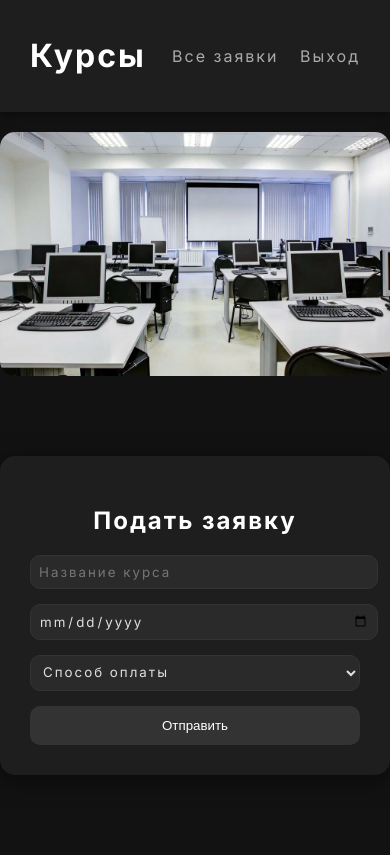
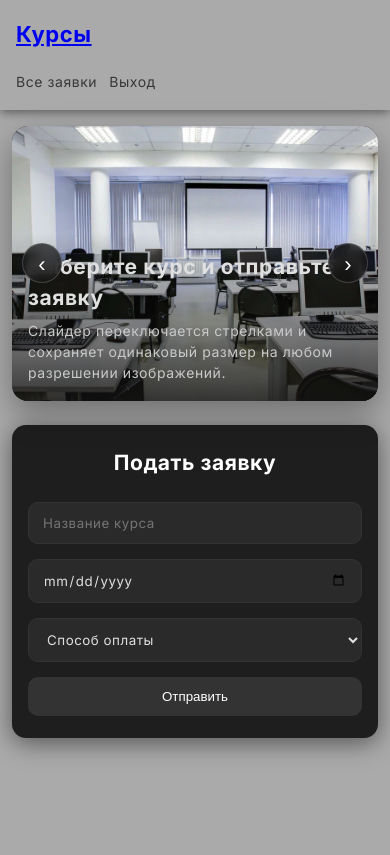
Before and after one commit to empt1dae/demo, a PHP site: page /orders.php in a window 390 px wide. After the commit the page ends 756 px from the top, so only its background shows below. Run offline with PHP 8.4, Linux system fonts and the light colour scheme; a user stored in the database is signed in.

Commit message:
Add files via upload

```diff
--- a/korochki/db.php
+++ b/korochki/db.php
@@ -1,5 +1,5 @@
 <?php
-    $conn = new mysqli("localhost", "root", "", "korochki");
+    $conn = new mysqli("127.0.0.1", "root", "", "korochki", 3307);
     if($conn->connect_error){
         die("Ошибка  подключения!");
     }
--- a/korochki/orders.php
+++ b/korochki/orders.php
@@ -1,7 +1,6 @@
 <?php
 session_start();
-include("db_copy.php");
-
+include("db.php");
 
 ini_set('display_errors', 1);
 
@@ -14,13 +13,10 @@ $error = "";
 $success = "";
 
 if ($_SERVER["REQUEST_METHOD"] === "POST") {
-
     if (!empty($_POST['kurses']) && !empty($_POST['date']) && !empty($_POST['payment_type'])) {
-
         $kurses = mysqli_real_escape_string($conn, $_POST['kurses']);
         $date = mysqli_real_escape_string($conn, $_POST['date']);
         $payment = mysqli_real_escape_string($conn, $_POST['payment_type']);
-
         $user_id = $_SESSION['users']['id'];
 
         $query = "INSERT INTO orders (kurses, date, payment_type, user_id)
@@ -31,7 +27,6 @@ if ($_SERVER["REQUEST_METHOD"] === "POST") {
         } else {
             $error = "Ошибка: " . mysqli_error($conn);
         }
-
     } else {
         $error = "Заполните все поля";
     }
@@ -39,19 +34,17 @@ if ($_SERVER["REQUEST_METHOD"] === "POST") {
 ?>
 
 <!DOCTYPE html>
-<html lang="en">
+<html lang="ru">
 <head>
     <meta charset="UTF-8">
     <meta name="viewport" content="width=device-width, initial-scale=1.0">
-    <title></title>
-    <head>
     <title>Заявка</title>
     <link rel="stylesheet" href="style.css">
 </head>
 <body>
 
 <header class="header">
-    <h1>Курсы</h1>
+    <h1> <a href="orders.php">Курсы</a> </h1>
     <div class="nav">
         <a href="orders_all.php">Все заявки</a>
         <a href="logout.php">Выход</a>
@@ -59,12 +52,18 @@ if ($_SERVER["REQUEST_METHOD"] === "POST") {
 </header>
 
 <div class="slider">
-    <img src="media/image08.webp" class="slide active">
-    <img src="media/image09.webp" class="slide">
-    <img src="media/image06.jpg" class="slide">
-    <img src="media/image07.jpg" class="slide">
-    <img src="media/image11.jpg" class="slide">
-    <img src="media/image13.webp" class="slide">
+    <button class="slider-arrow prev" type="button" aria-label="Previous slide">&#8249;</button>
+    <img src="media/image08.webp" class="slide active" alt="Курс 1">
+    <img src="media/image09.webp" class="slide" alt="Курс 2">
+    <img src="media/image06.jpg" class="slide" alt="Курс 3">
+    <img src="media/image07.jpg" class="slide" alt="Курс 4">
+    <img src="media/image11.jpg" class="slide" alt="Курс 5">
+    <img src="media/image13.webp" class="slide" alt="Курс 6">
+    <div class="slider-overlay">
+        <h2>Выберите курс и отправьте заявку</h2>
+        <p>Слайдер переключается стрелками и сохраняет одинаковый размер на любом разрешении изображений.</p>
+    </div>
+    <button class="slider-arrow next" type="button" aria-label="Next slide">&#8250;</button>
 </div>
 
 <div class="form-container">
@@ -80,11 +79,9 @@ if ($_SERVER["REQUEST_METHOD"] === "POST") {
         <?php endif; ?>
     </div>
 
-    <div>
+    <div class="form">
         <form method="POST" class="form">
-
             <input type="text" class="input-padding" name="kurses" placeholder="Название курса" required>
-
             <input type="date" class="input-padding" name="date" required>
 
             <select name="payment_type" class="input-padding" required>
@@ -94,7 +91,6 @@ if ($_SERVER["REQUEST_METHOD"] === "POST") {
             </select>
 
             <button>Отправить</button>
-
         </form>
     </div>
 </div>
--- a/korochki/script.js
+++ b/korochki/script.js
@@ -1,8 +1,21 @@
-let slides = document.querySelectorAll(".slide");
-let index = 0;
+const slides = document.querySelectorAll(".slide");
+const prevButton = document.querySelector(".slider-arrow.prev");
+const nextButton = document.querySelector(".slider-arrow.next");
 
-setInterval(() => {
-    slides[index].classList.remove("active");
-    index = (index + 1) % slides.length;
-    slides[index].classList.add("active");
-}, 3000);
+if (slides.length) {
+    let index = 0;
+
+    const showSlide = (nextIndex) => {
+        slides[index].classList.remove("active");
+        index = (nextIndex + slides.length) % slides.length;
+        slides[index].classList.add("active");
+    };
+
+    if (prevButton) {
+        prevButton.addEventListener("click", () => showSlide(index - 1));
+    }
+
+    if (nextButton) {
+        nextButton.addEventListener("click", () => showSlide(index + 1));
+    }
+}
--- a/korochki/style.css
+++ b/korochki/style.css
@@ -1,12 +1,17 @@
 
 @import url('https://fonts.googleapis.com/css2?family=Inter:ital,opsz,wght@0,14..32,100..900;1,14..32,100..900&display=swap');
+
+* {
+    box-sizing: border-box;
+}
 
 body {
     margin: 0;
     font-family: "Inter", sans-serif;
-    letter-spacing: 2px;
-    background: #121212;
+    letter-spacing: 0.04em;
+    background: #aaaaaa;
     color: #e0e0e0;
+    line-height: 1.5;
 }
 
 
@@ -14,36 +19,54 @@ body {
     display: flex;
     justify-content: space-between;
     align-items: center;
-    padding: 15px 30px;
-    background: #1e1e1e;
+    gap: 20px;
+    padding: 18px 30px;
+    background: #aaaaaa;
     box-shadow: 0 2px 10px rgba(0,0,0,0.5);
 }
 
 .header h1 {
-    color: #ffffff;
+    text-decoration: none;
+    transition: 0.3s;
+    color: #383838;
+    margin: 0;
+    font-size: clamp(24px, 3vw, 34px);
+
+}
+
+.header h1:hover {
+    color: #000000;
+    text-decoration: none;
+
+}
+
+a:visited {
+    text-decoration: none;
+    color:  #383838;
 }
 
 .nav a {
     margin-left: 15px;
     text-decoration: none;
-    color: #aaa;
+    color: #383838;
     transition: 0.3s;
 }
 
 .nav a:hover {
-    color: #fff;
+    color: #000000;
 }
 
 
 .container {
-    padding: 30px;
+    width: min(1100px, calc(100% - 32px));
+    margin: 0 auto;
+    padding: 30px 0 40px;
 }
 
 
 .form-container {
-
-    max-width: 400px;
-    margin: 80px auto;
+    width: min(100%, 420px);
+    margin: 48px auto;
     background: #1e1e1e;
     padding: 30px;
     border-radius: 15px;
@@ -54,8 +77,9 @@ body {
     align-items: center;
     text-align: center;
     font-family: "Inter", sans-serif;
-    letter-spacing: 2px;
+    letter-spacing: 0.04em;
     color: #e0e0e0;
+    gap: 16px;
 }
 
 
@@ -64,14 +88,13 @@ body {
 }
 
 .form-container h2 {
-    margin-bottom: 20px;
+    margin: 0 0 8px;
     color: #fff;
 }
 
 .form-container input,
 .form-container select {
     width: 100%;
-
     margin-bottom: 15px;
     border: 1px solid #333;
     border-radius: 10px;
@@ -80,19 +103,16 @@ body {
     outline: none;
     transition: 0.3s;
     font-family: "Inter", sans-serif;
-    letter-spacing: 2px;
+    letter-spacing: 0.04em;
     color: #e0e0e0;
 }
 
 .input-padding {
-    padding: 8px;
+    padding: 12px 14px;
     font-family: "Inter", sans-serif;
-    letter-spacing: 2px;
+    letter-spacing: 0.04em;
     color: #d1d1d1;
 }
-
-
-.form-container
 
 .form-container input:focus,
 .form-container select:focus {
@@ -123,6 +143,8 @@ body {
 .form-container a {
     color: #aaa;
     text-decoration: none;
+    display: inline-block;
+    margin-top: 4px;
 }
 
 .form-container a:hover {
@@ -184,6 +206,7 @@ button:hover {
     display: grid;
     gap: 15px;
     margin-top: 20px;
+    grid-template-columns: repeat(auto-fit, minmax(260px, 1fr));
 }
 
 .order-card {
@@ -198,29 +221,43 @@ button:hover {
     transform: translateY(-3px);
 }
 
-
+.order-card h3,
+.order-card p {
+    margin-top: 0;
+}
 
 .slider {
-    width: 100%;
-    max-width: 700px;
-    margin: 20px auto;
+    position: relative;
+    width: min(1100px, calc(100% - 32px));
+    aspect-ratio: 16 / 7;
+    min-height: 220px;
+    max-height: 460px;
+    margin: 24px auto 0;
+    overflow: hidden;
+    border-radius: 20px;
+    background: #1e1e1e;
+    box-shadow: 0 12px 32px rgba(0,0,0,0.35);
 }
 
 .slide {
+    position: absolute;
+    inset: 0;
     width: 100%;
-    display: none;
-    border-radius: 15px;
+    height: 100%;
+    display: block;
+    object-fit: cover;
+    opacity: 0;
+    transition: opacity 0.35s ease;
 }
 
 .slide.active {
-    display: block;
+    opacity: 1;
 }
-
-
 
 .status-form {
     margin-top: 10px;
     display: flex;
+    flex-wrap: wrap;
     gap: 10px;
 }
 
@@ -232,3 +269,130 @@ button:hover {
     background: #2a2a2a;
     color: #fff;
 }
+
+.slider-arrow {
+    position: absolute;
+    top: 50%;
+    transform: translateY(-50%);
+    z-index: 2;
+    width: 44px;
+    height: 44px;
+    border-radius: 50%;
+    border: 1px solid rgba(255,255,255,0.18);
+    background: rgba(18, 18, 18, 0.72);
+    backdrop-filter: blur(6px);
+    display: grid;
+    place-items: center;
+    font-size: 22px;
+    line-height: 1;
+}
+
+.slider-arrow:hover {
+    background: rgba(38, 38, 38, 0.95);
+}
+
+.slider-arrow.prev {
+    left: 16px;
+}
+
+.slider-arrow.next {
+    right: 16px;
+}
+
+.slider-overlay {
+    position: absolute;
+    inset: auto 0 0 0;
+    z-index: 1;
+    padding: 24px 28px;
+    background: linear-gradient(180deg, rgba(18,18,18,0) 0%, rgba(18,18,18,0.82) 100%);
+    pointer-events: none;
+}
+
+.slider-overlay h2,
+.slider-overlay p {
+    margin: 0;
+}
+
+.slider-overlay p {
+    margin-top: 6px;
+    color: #c9c9c9;
+}
+
+@media (max-width: 768px) {
+    .header {
+        flex-direction: column;
+        align-items: flex-start;
+        padding: 18px 16px;
+    }
+
+    .nav {
+        display: flex;
+        flex-wrap: wrap;
+        gap: 12px;
+    }
+
+    .nav a {
+        margin-left: 0;
+    }
+
+    .slider {
+        aspect-ratio: 4 / 3;
+    }
+}
+
+@media (max-width: 390px) {
+    body {
+        font-size: 14px;
+    }
+
+    .container {
+        width: calc(100% - 24px);
+        padding: 20px 0 28px;
+    }
+
+    .form-container {
+        width: calc(100% - 24px);
+        margin: 24px auto;
+        padding: 22px 16px;
+        border-radius: 14px;
+    }
+
+    .header h1 {
+        font-size: 22px;
+    }
+
+    .slider {
+        width: calc(100% - 24px);
+        min-height: 200px;
+        margin-top: 16px;
+        border-radius: 16px;
+    }
+
+    .slider-arrow {
+        width: 40px;
+        height: 40px;
+    }
+
+    .slider-arrow.prev {
+        left: 10px;
+    }
+
+    .slider-arrow.next {
+        right: 10px;
+    }
+
+    .slider-overlay {
+        padding: 18px 16px;
+    }
+
+    .orders {
+        grid-template-columns: 1fr;
+    }
+
+    .order-card,
+    .status-form select,
+    button,
+    .form-container button {
+        width: 100%;
+    }
+}
```
Also changed, not shown: korochki/admin.php (+4 -17 lines), korochki/korochki.sql (added, +224 -0 lines), korochki/login.php (+11 -16 lines), korochki/orders_all.php (+3 -8 lines), korochki/registration.php (+9 -20 lines).
